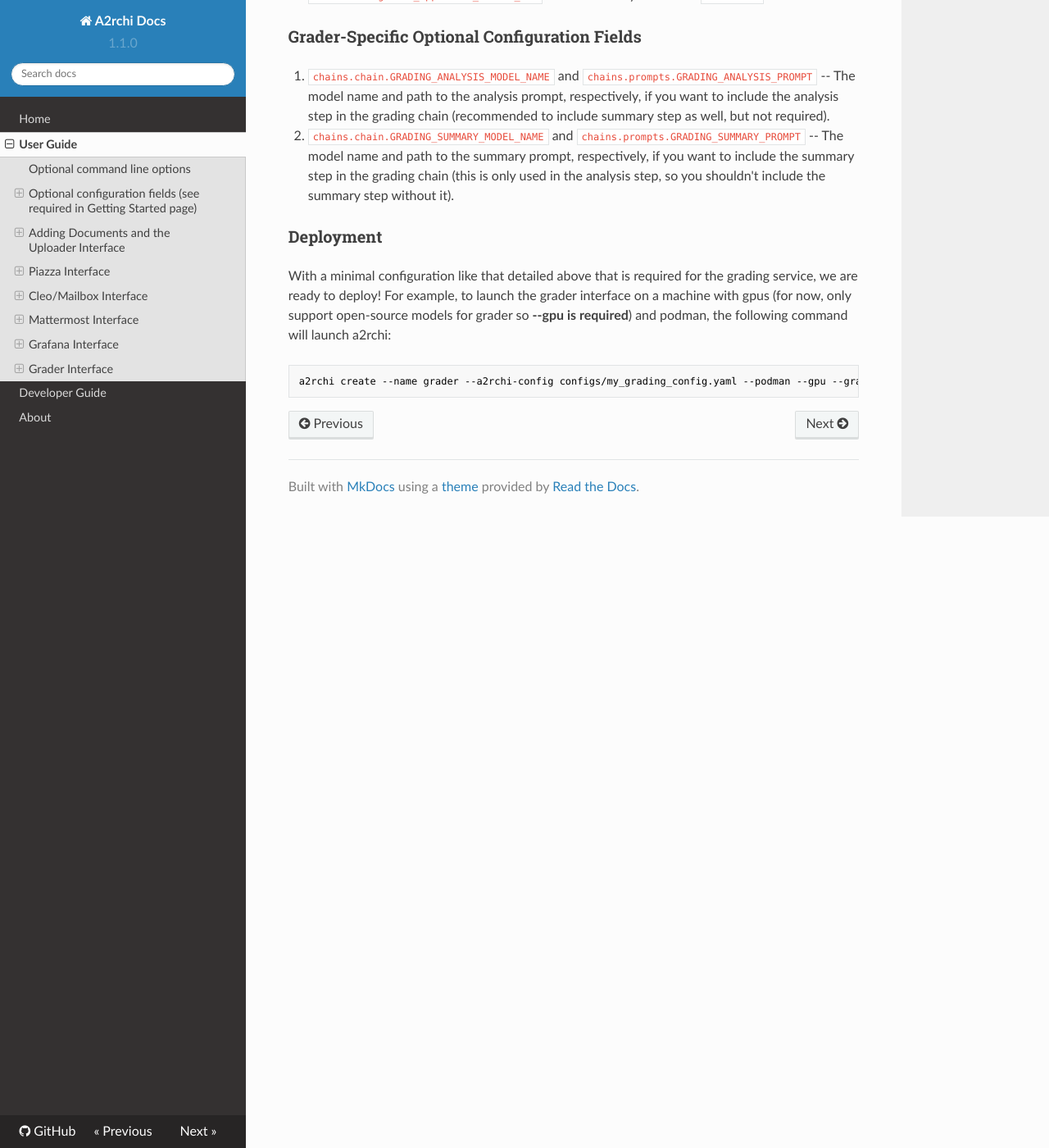
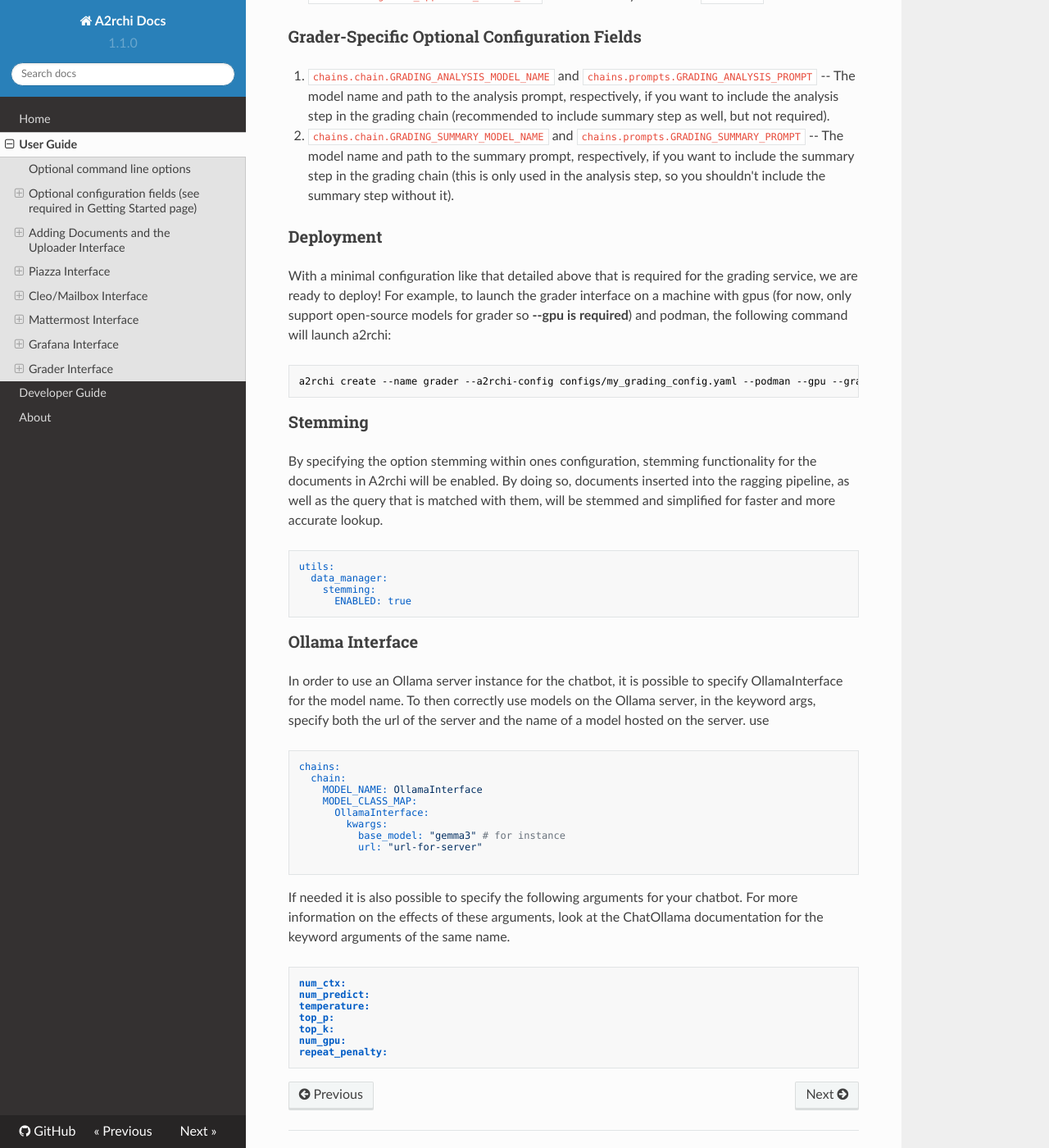
Before and after one commit to mit-submit/A2rchi, an MkDocs documentation site: the page built from docs/docs/user_guide.md, in a window 1280 px wide and 1400 px high, scrolled down 11959 px. Shown: the whole window at 82% size. Built offline with MkDocs 1.6.1, drawn with Linux system fonts in a browser that asks for light colours; nearby versions of some CDN libraries.

Commit message:
added baseline documentation for the stemming and Ollama interface functionality

````diff
--- a/docs/docs/user_guide.md
+++ b/docs/docs/user_guide.md
@@ -433,3 +433,41 @@
 ```nohighlight
 a2rchi create --name grader --a2rchi-config configs/my_grading_config.yaml --podman --gpu --grader
 ```
+
+### Stemming
+
+By specifying the option stemming within ones configuration, stemming functionality for the documents in A2rchi will be enabled. By doing so, documents inserted into the ragging pipeline, as well as the query that is matched with them, will be stemmed and simplified for faster and more accurate lookup.
+
+```
+utils:
+  data_manager:
+    stemming:
+      ENABLED: true
+```
+
+### Ollama Interface
+
+In order to use an Ollama server instance for the chatbot, it is possible to specify OllamaInterface for the model name. To then correctly use models on the Ollama server, in the keyword args, specify both the url of the server and the name of a model hosted on the server.
+use
+
+```
+chains:
+  chain:
+    MODEL_NAME: OllamaInterface
+    MODEL_CLASS_MAP:
+      OllamaInterface:
+        kwargs:
+          base_model: "gemma3" # for instance
+          url: "url-for-server"
+
+```
+If needed it is also possible to specify the following arguments for your chatbot. For more information on the effects of these arguments, look at the ChatOllama documentation for the keyword arguments of the same name.
+```
+num_ctx:
+num_predict:
+temperature:
+top_p:
+top_k:
+num_gpu:
+repeat_penalty:
+```
````
